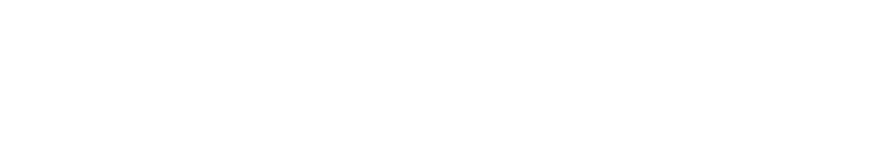
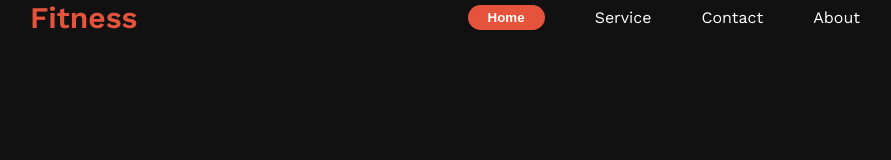
Before and after one commit to SHARIFA-AKHTER/B10A2-versatile-ui, a plain HTML site: page index.html in a window 1280 px wide. Shown: the whole page, without its empty margins (170-1061 px from the left). Drawn offline with nearby package versions, Linux system fonts and the light colour scheme.

Commit message:
added an nav and button file

```diff
--- a/index.html
+++ b/index.html
@@ -4,8 +4,17 @@
     <meta charset="UTF-8">
     <meta name="viewport" content="width=device-width, initial-scale=1.0">
     <title>Versatil UI</title>
+    <link rel="stylesheet" href="styles/style.css">
 </head>
-<body>
-
+<body class="work-sans-font">
+    <nav>
+        <h4 class="nav-title">Fitness</h4>
+        <ul>
+            <li class="menu-bar"><a href="#"></a><button class="btn-primary">Home</button></li>
+            <li class="menu-bar"><a href="#"></a>Service</li>
+            <li class="menu-bar"><a href="#"></a>Contact</li>
+            <li class="menu-bar"><a href="#"></a>About</li>
+        </ul>
+    </nav>
 </body>
 </html>
--- /dev/null
+++ b/styles/style.css
@@ -0,0 +1,51 @@
+@import url('https://fonts.googleapis.com/css2?family=Work+Sans:ital,wght@0,100..900;1,100..900&display=swap');
+
+.work-sans-font {
+  font-family: "Work Sans", sans-serif;
+  font-optical-sizing: auto;
+  font-style: normal;
+}
+
+*{
+    padding: 0;
+    margin: 0;
+    text-decoration: none;
+    list-style: none;
+    box-sizing: border-box
+}
+body{
+    background-color: #111111;
+}
+
+nav{
+    display: flex;
+    justify-content: space-between;
+    align-items: center;
+    margin: 0px 200px;
+}
+
+.nav-title{
+    font-weight: 600;
+    font-size: 30px;
+    color: #E6533C;
+}
+
+nav ul{
+    display: flex;
+    align-items: center;
+    justify-content: center;
+}
+nav ul li{
+  list-style: none;
+  margin-right: 50px;
+  color: #FFFFFF;
+}
+.btn-primary{
+    background-color: #E6533C;
+    color: #FFFFFF;
+    font-weight: bold;
+    padding: 5px 20px;
+    border: none;
+    border-radius: 50px;
+
+}
```
